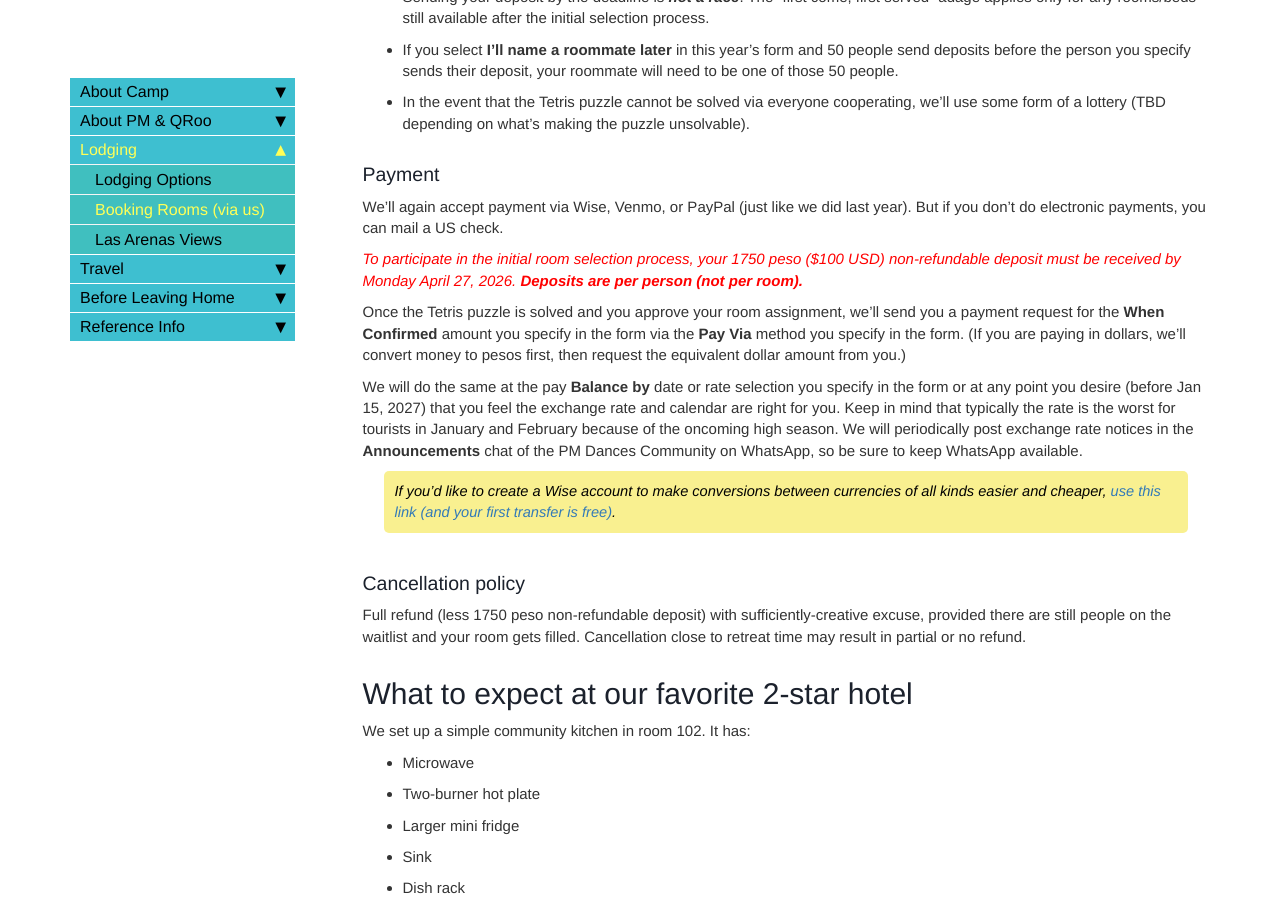
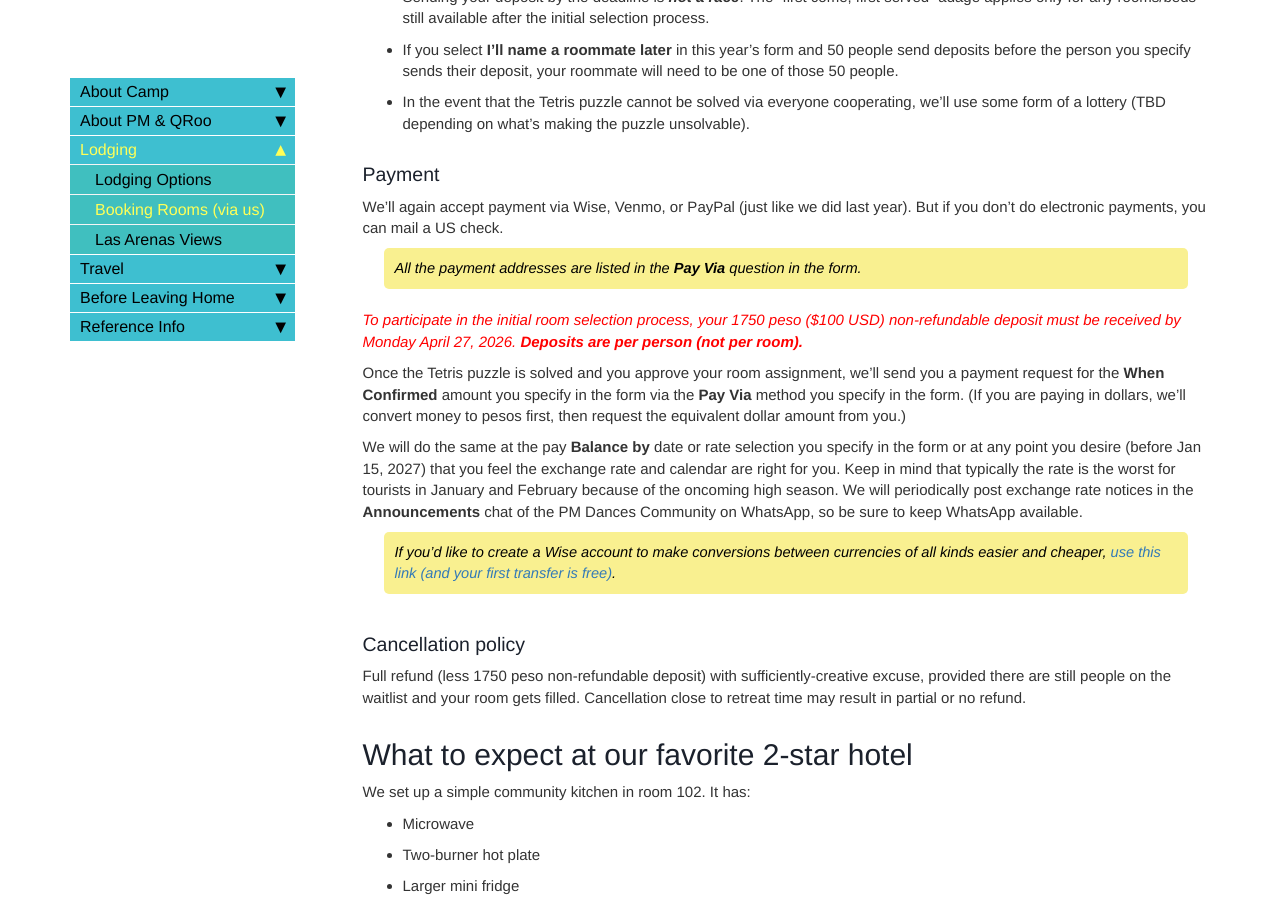
Before and after one commit to davewalker60/pmdup, a Jekyll site: the page built from pages/booking-rooms.md, in a window 1280 px wide and 900 px high, scrolled down 4481 px. Built offline with Jekyll 4.4.1, drawn with Linux system fonts in a browser that asks for light colours; comment, search, counter and statistics services are not loaded.

Commit message:
See form for payment addresses

```diff
--- a/pages/booking-rooms.md
+++ b/pages/booking-rooms.md
@@ -137,6 +137,8 @@ Other points of note:
 
 We'll again accept payment via Wise, Venmo, or PayPal (just like we did last year). But if you don't do electronic payments, you can mail a US check.
 
+> All the payment addresses are listed in the **Pay Via** question in the form.
+
 <span style="color:red">*To participate in the initial room selection process, your 1750 peso ($100 USD) non-refundable deposit must be received by Monday April 27, 2026.<!--Your stay is not reserved and your room preference is not prioritized until your $100 USD non-refundable deposit is received.--> **Deposits are per person (not per room).***</span>
 
 Once the Tetris puzzle is solved and you approve your room assignment, we'll send you a payment request for the **When Confirmed** amount you specify in the form via the **Pay Via** method you specify in the form. (If you are paying in dollars, we'll convert money to pesos first, then request the equivalent dollar amount from you.)
```
